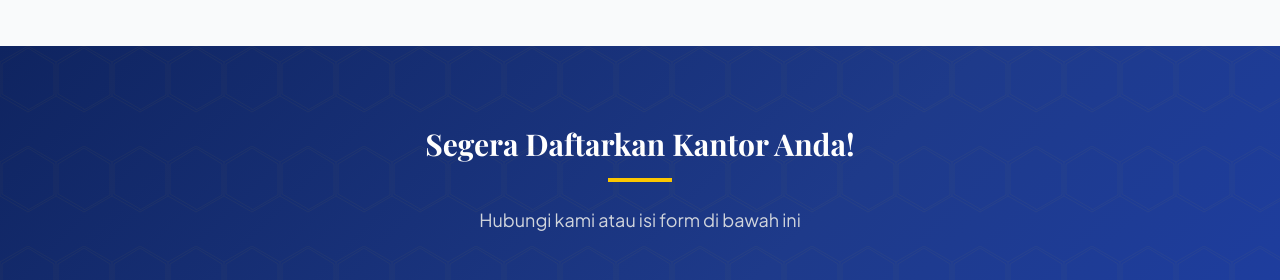
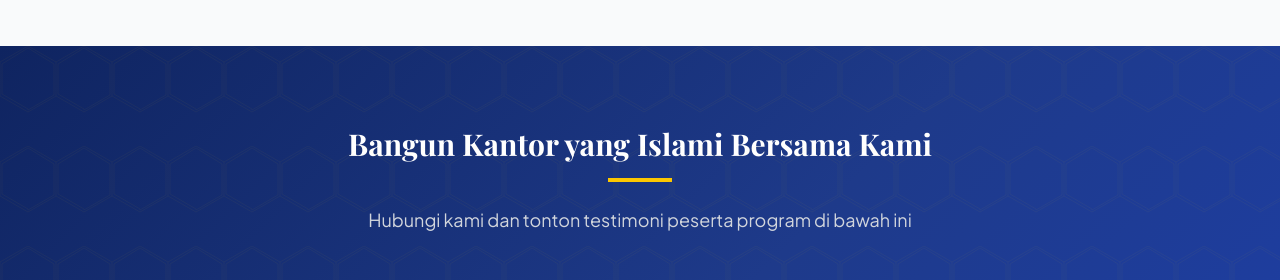
Before and after one commit to HexaProgramer/majelis-perkantoran, a Next.js app: page / in a window 1280 px wide. Shown: the part 5080-5360 px from the top of the page. Built offline with nearby package versions, Linux system fonts and the light colour scheme.

Commit message:
copy: sesuaikan headline section kontak dengan tampilan QR testimoni

```diff
--- a/app/page.tsx
+++ b/app/page.tsx
@@ -521,9 +521,9 @@ export default function Home() {
           transition={{ duration: 0.8, ease: "easeOut" }}
           viewport={{ once: true, amount: 0.2 }}
           >
-          <h2 className="text-3xl font-bold text-center mb-4">Segera Daftarkan Kantor Anda!</h2>
+          <h2 className="text-3xl font-bold text-center mb-4">Bangun Kantor yang Islami Bersama Kami</h2>
           <div className="w-16 h-1 bg-yellow-400 mx-auto mb-6"></div>
-          <p className="text-center text-gray-300 mb-12 text-lg">Hubungi kami atau isi form di bawah ini</p>
+          <p className="text-center text-gray-300 mb-12 text-lg">Hubungi kami dan tonton testimoni peserta program di bawah ini</p>
           <div className="grid grid-cols-1 md:grid-cols-2 gap-12">
             <div className="flex flex-col gap-4">
               <div className="bg-blue-800 rounded-xl p-4 flex items-center gap-4">
```
